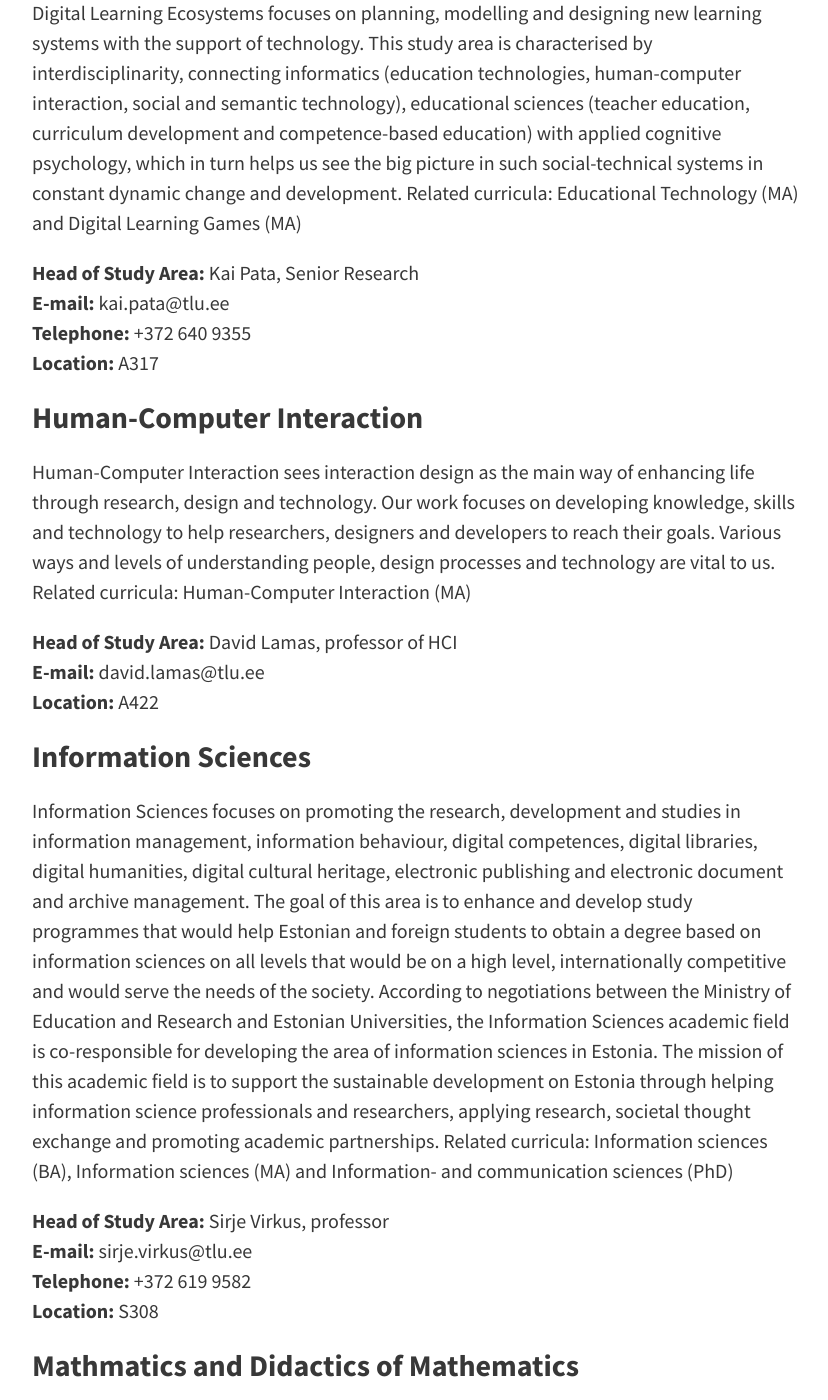
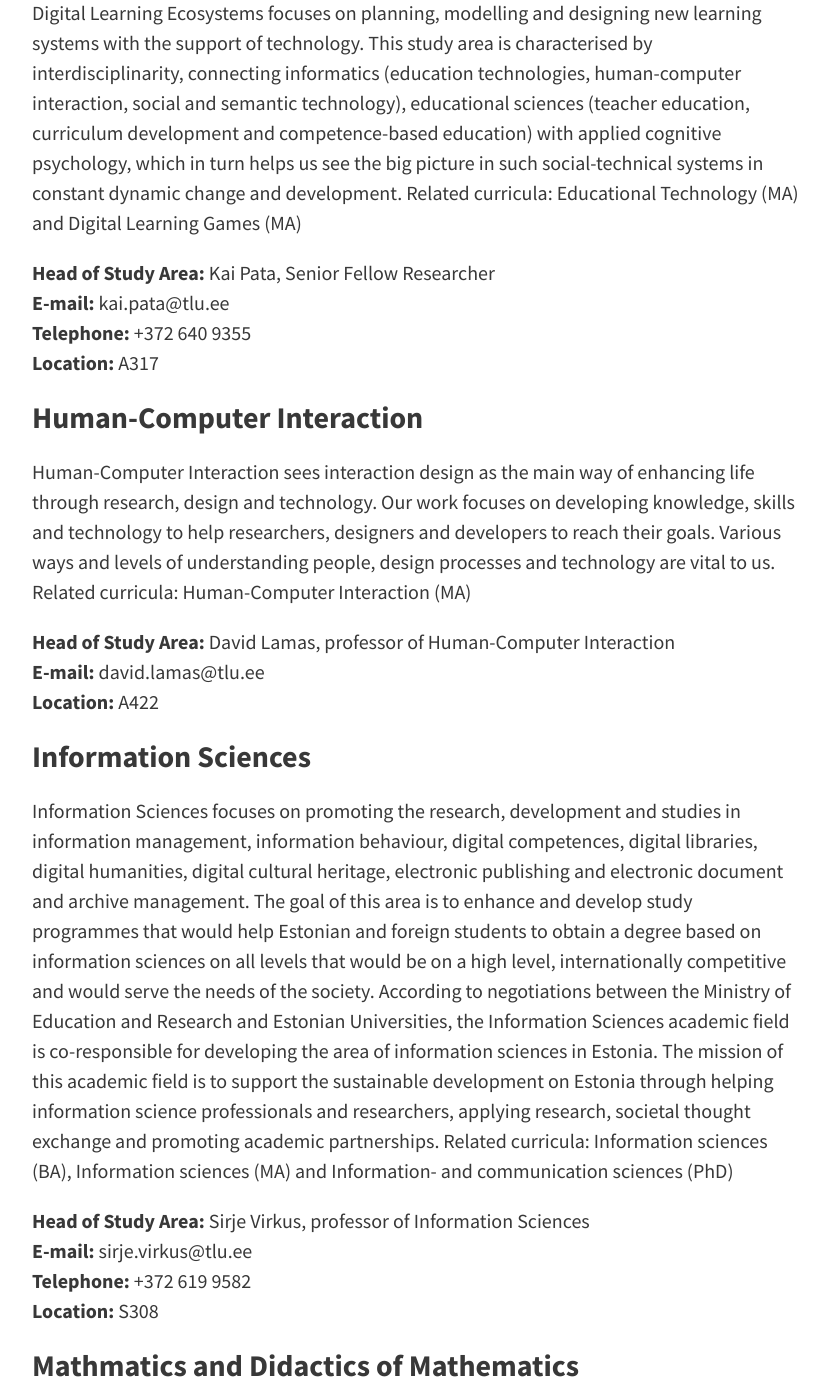
Before and after one commit to centre-for-educational-technology/htk-web, a Jekyll site: the page built from research.md, in a window 1280 px wide and 1400 px high, scrolled down 1019 px. Shown: the whole window, without its empty margins (224-1052 px from the left). Built offline with Jekyll 4.4.1, drawn with Linux system fonts in a browser that asks for light colours; nearby versions of some CDN libraries.

Commit message:
Update research.md

```diff
--- a/research.md
+++ b/research.md
@@ -22,7 +22,7 @@ Related curricula: Informatics (BA), Information Technology Management (MA) and
 Digital Learning Ecosystems focuses on planning, modelling and designing new learning systems with the support of technology. This study area is characterised by interdisciplinarity, connecting informatics (education technologies, human-computer interaction, social and semantic technology), educational sciences (teacher education, curriculum development and competence-based education) with applied cognitive psychology, which in turn helps us see the big picture in such social-technical systems in constant dynamic change and development.
 Related curricula: Educational Technology (MA) and Digital Learning Games (MA)
 
-**Head of Study Area:** Kai Pata, Senior Research\\
+**Head of Study Area:** Kai Pata, Senior Fellow Researcher\\
 **E-mail:** kai.pata@tlu.ee\\
 **Telephone:** +372 640 9355\\
 **Location:** A317
@@ -32,7 +32,7 @@ Related curricula: Educational Technology (MA) and Digital Learning Games (MA)
 Human-Computer Interaction sees interaction design as the main way of enhancing life through research, design and technology. Our work focuses on developing knowledge, skills and technology to help researchers, designers and developers to reach their goals. Various ways and levels of understanding people, design processes and technology are vital to us.
 Related curricula: Human-Computer Interaction (MA)
 
-**Head of Study Area:** David Lamas, professor of HCI\\
+**Head of Study Area:** David Lamas, professor of Human-Computer Interaction\\
 **E-mail:** david.lamas@tlu.ee\\
 **Location:** A422
 
@@ -41,7 +41,7 @@ Related curricula: Human-Computer Interaction (MA)
 Information Sciences focuses on promoting the research, development and studies in information management, information behaviour, digital competences, digital libraries, digital humanities, digital cultural heritage, electronic publishing and electronic document and archive management. The goal of this area is to enhance and develop study programmes that would help Estonian and foreign students to obtain a degree based on information sciences on all levels that would be on a high level, internationally competitive and would serve the needs of the society. According to negotiations between the Ministry of Education and Research and Estonian Universities, the Information Sciences academic field is co-responsible for developing the area of information sciences in Estonia. The mission of this academic field is to support the sustainable development on Estonia through helping information science professionals and researchers, applying research, societal thought exchange and promoting academic partnerships.
 Related curricula: Information sciences (BA), Information sciences (MA) and Information- and communication sciences (PhD)
 
-**Head of Study Area:** Sirje Virkus, professor\\
+**Head of Study Area:** Sirje Virkus, professor of Information Sciences\\
 **E-mail:** sirje.virkus@tlu.ee\\
 **Telephone:** +372 619 9582\\
 **Location:** S308
```
Also changed, not shown: other parts of research.md (+2 -0 lines).
